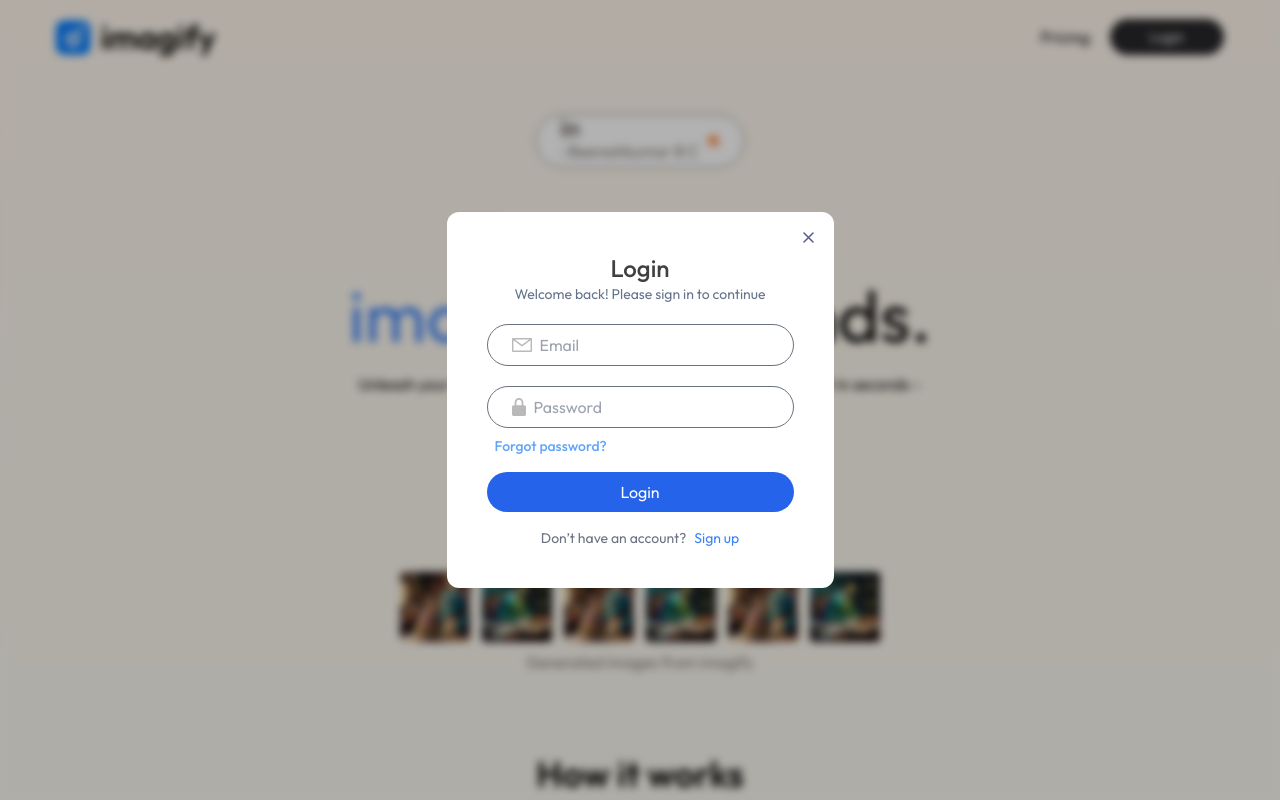
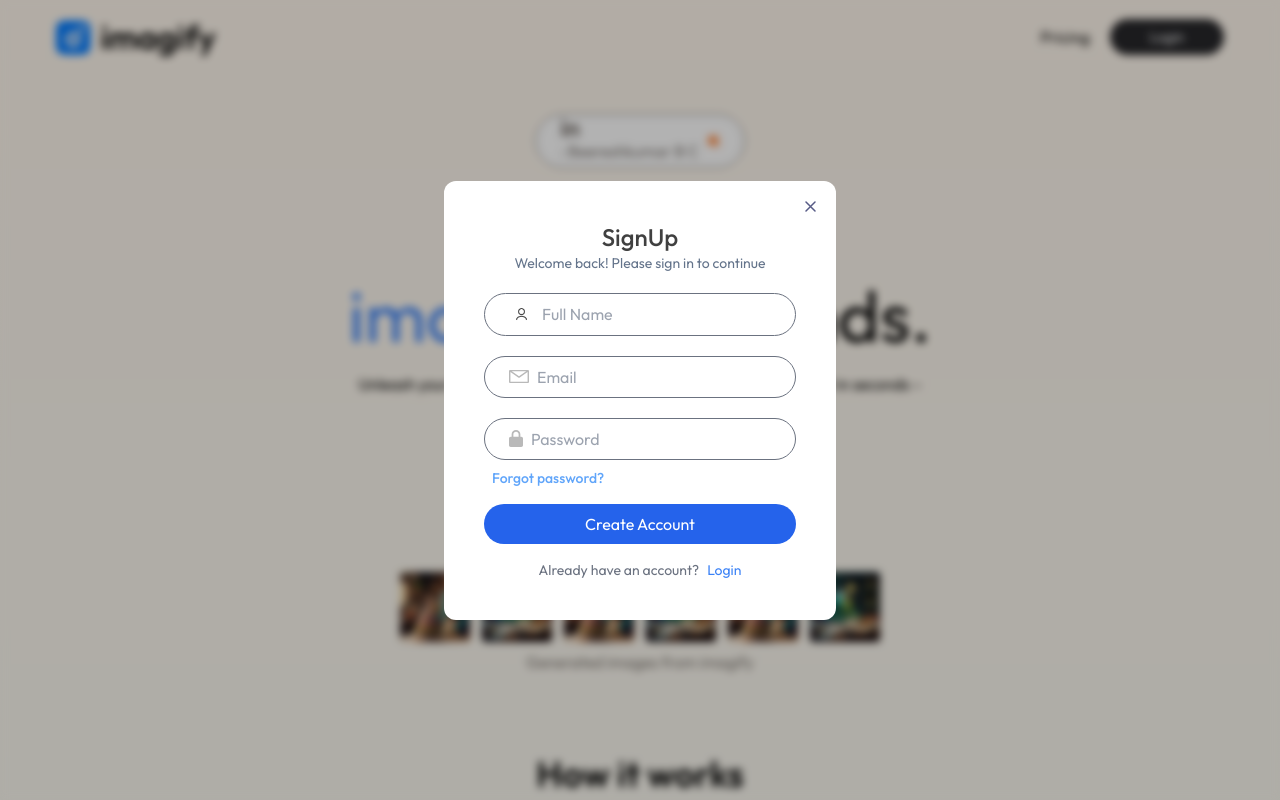
Before and after one commit to beereshbc/iMAGIFY-Saas, a React (Vite) app in the folder client/: page / in a window 1280 px wide. Both pictures are taken after a click on the button "Login". Shown: the top 800 px of the page. Built offline with nearby package versions, Linux system fonts and the light colour scheme; no server answers; a web font is replaced by a local one.

Commit message:
signup oage first

```diff
--- a/client/src/components/Login.jsx
+++ b/client/src/components/Login.jsx
@@ -7,7 +7,7 @@ import { motion } from "motion/react";
 import { toast } from "react-toastify";
 
 const Login = () => {
-  const [state, setState] = useState("Login");
+  const [state, setState] = useState("SignUp");
   const [name, setName] = useState("");
   const [email, setEmail] = useState("");
   const [password, setPassword] = useState("");
```
